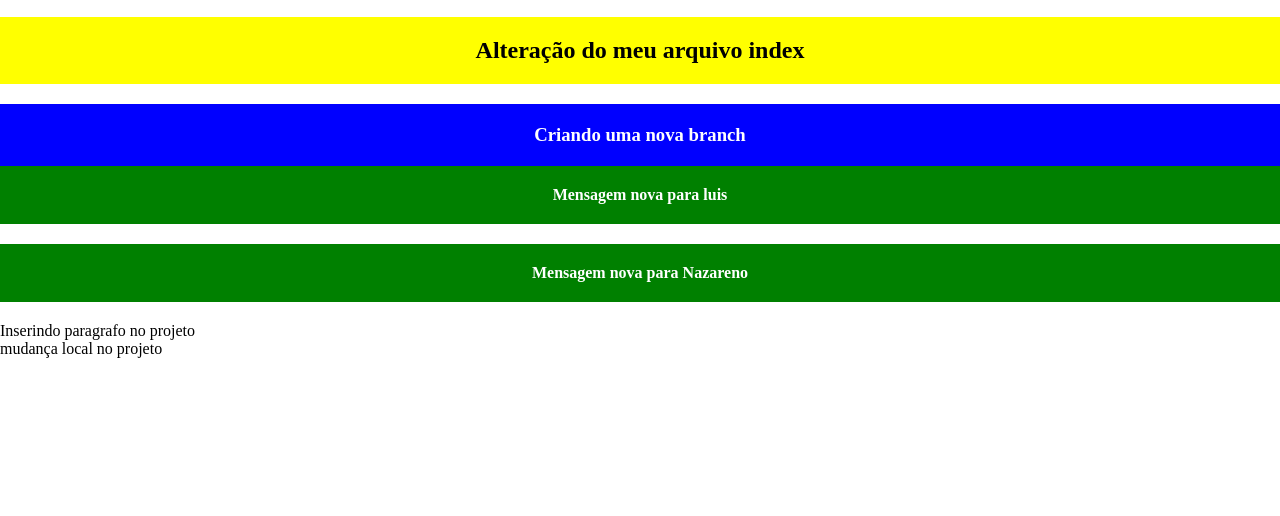
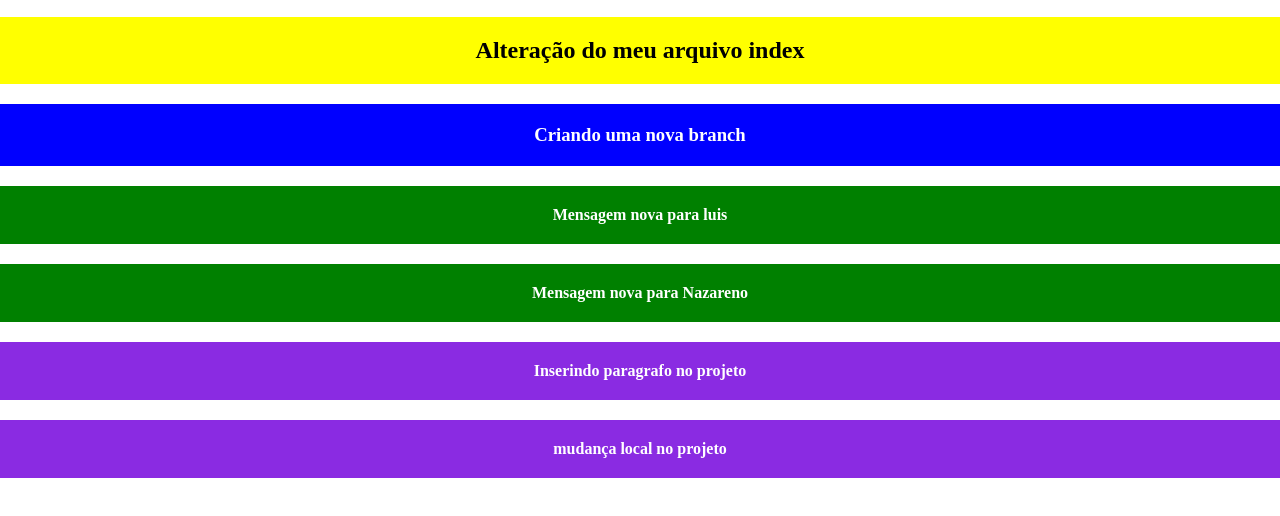
Before and after one commit to nazareno1962/teste_git_nazareno, a plain HTML site: page index.html in a window 1280 px wide. Shown: the part 80-596 px from the top of the page. Drawn offline with Linux system fonts and the light colour scheme.

Commit message:
Adição de cores finais no CSS

```diff
--- a/style.css
+++ b/style.css
@@ -25,6 +25,7 @@ h3 {
     color: white;
     text-align: center;
     padding: 20px;
+    margin-bottom: 20px;
 }
 
 h4 {
@@ -34,3 +35,12 @@ h4 {
     padding: 20px;
     margin-bottom: 20px;
 }
+
+p {
+    background-color: blueviolet;
+    color: white;
+    text-align: center;
+    margin-bottom: 20px;
+    padding: 20px;
+    font-weight: bolder;
+}
```
